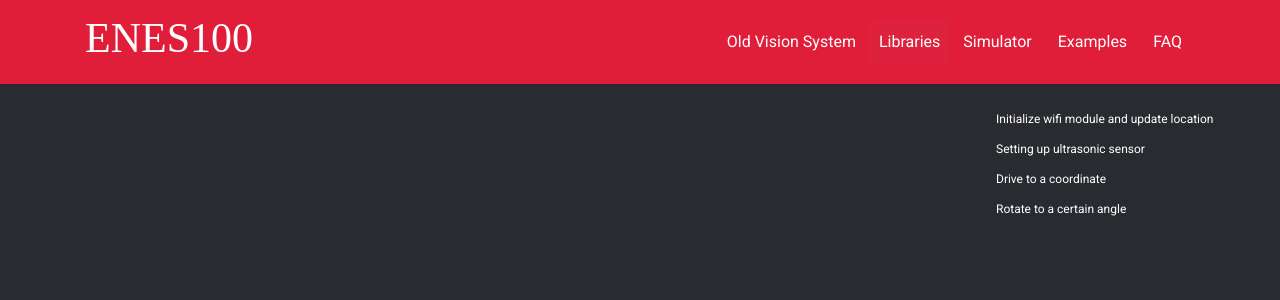
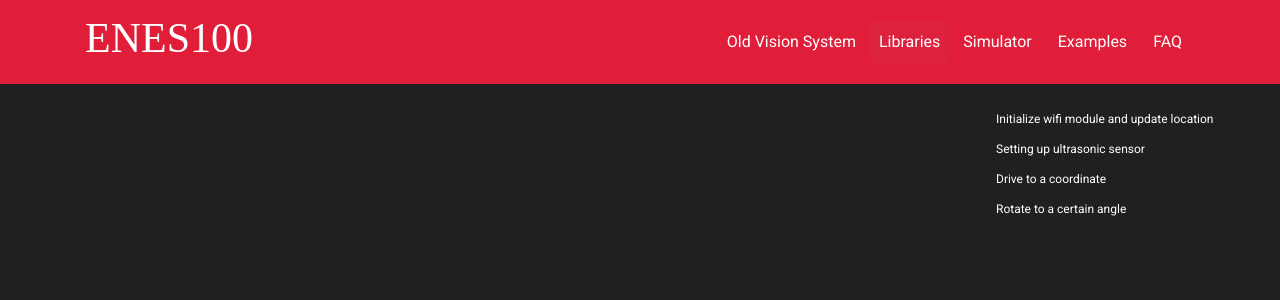
Before and after one commit to umdenes100/VisionSystemRemoteClient, a Jekyll site: the page built from pages/examples.html, in a window 1280 px wide. Shown: the top 300 px of the page. Built offline with Jekyll 4.4.1, drawn with Linux system fonts in a browser that asks for light colours; nearby versions of some CDN libraries; some web fonts are replaced.

Commit message:
make dark theme universal

```diff
--- a/css/sidebar.css
+++ b/css/sidebar.css
@@ -5,7 +5,8 @@
     position: fixed; /* Fixed Sidebar (stay in place on scroll) */
 
     right: 0;
-    background-color: #292b30; /* Black */
+    color: #E6E1DC;
+    background-color: #202020;
     overflow-x: hidden; /* Disable horizontal scroll */
     padding-top: 20px;
   }
--- a/css/style.css
+++ b/css/style.css
@@ -8,8 +8,8 @@
 html, body {
     height: 100%;
     /* background :  #292b30; */
-     background :  #292b30;
-    color: white;
+    color: #E6E1DC;
+    background-color: #202020;
     font-family: 'Roboto', sans-serif;
 }
 pre {
```
